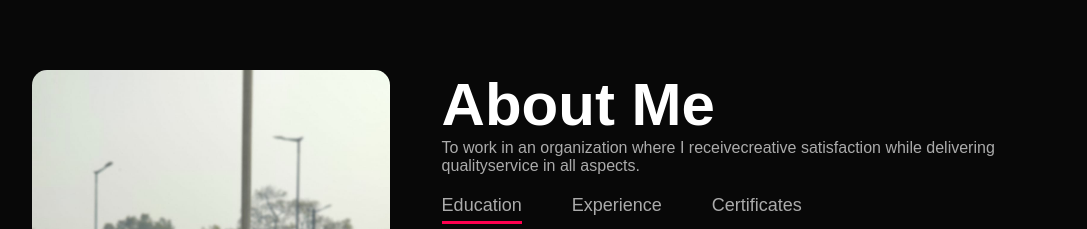
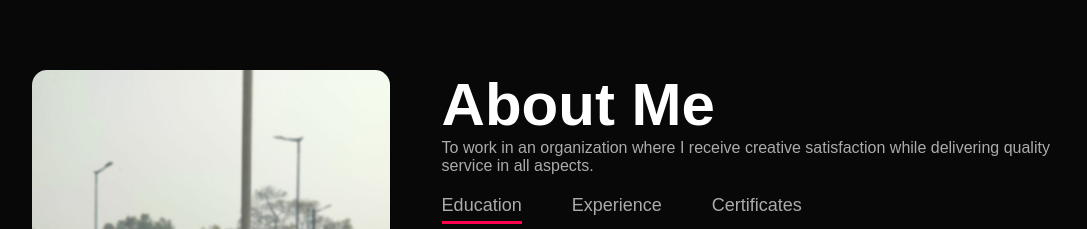
Before and after one commit to DiwakarKharb/diwakar, a plain HTML site: page index.html in a window 1280 px wide. Shown: the part 820-1049 px from the top of the page, without its empty margins (96-1183 px from the left). Drawn offline with Linux system fonts and the light colour scheme.

Commit message:
Update index.html

```diff
--- a/index.html
+++ b/index.html
@@ -39,7 +39,7 @@
 
             <div class="about-col-2">
                 <h1 class="sub-title">About Me</h1>
-                <p>To work in an organization where I receivecreative satisfaction while delivering qualityservice in all aspects.
+                <p>To work in an organization where I receive creative satisfaction while delivering quality service in all aspects.
                 </p>
                 <div class="tab-title">
                     <p class="tab-links active-link" onclick="opentab('education')">Education</p>
```
